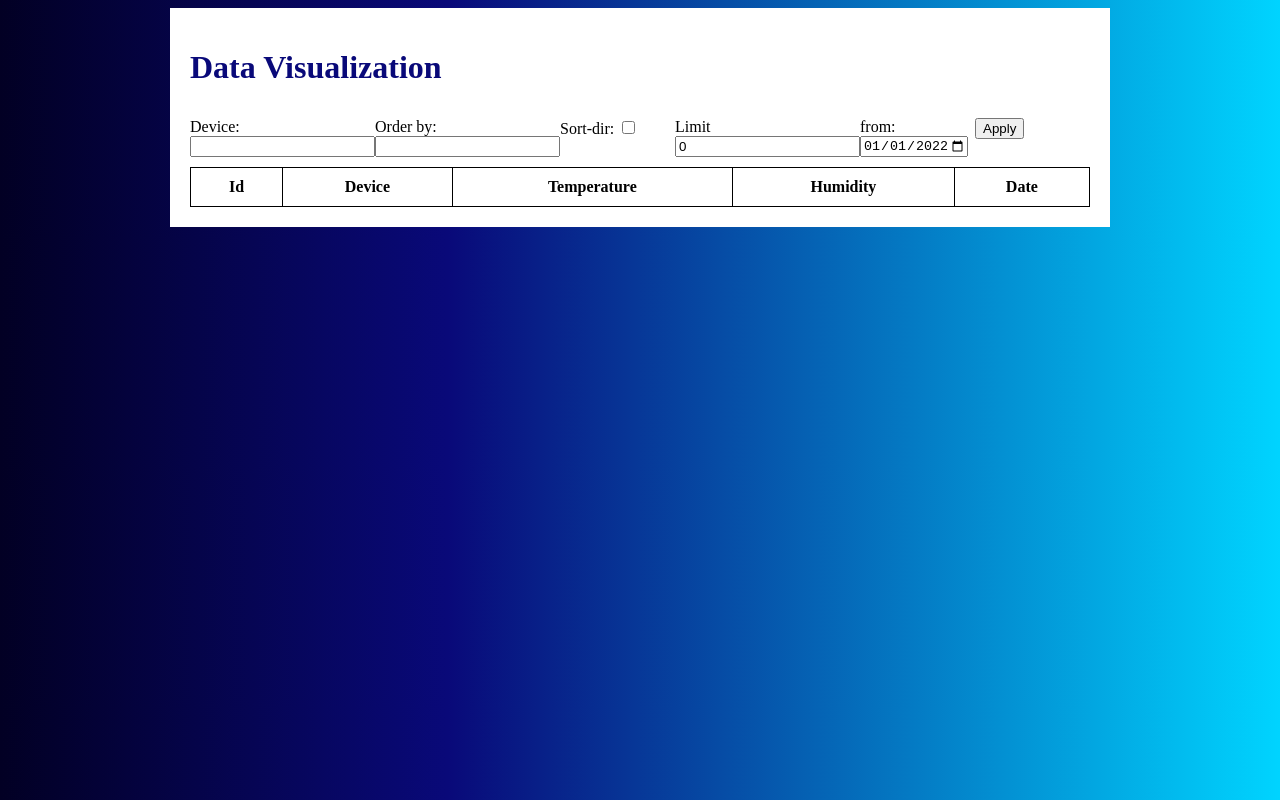
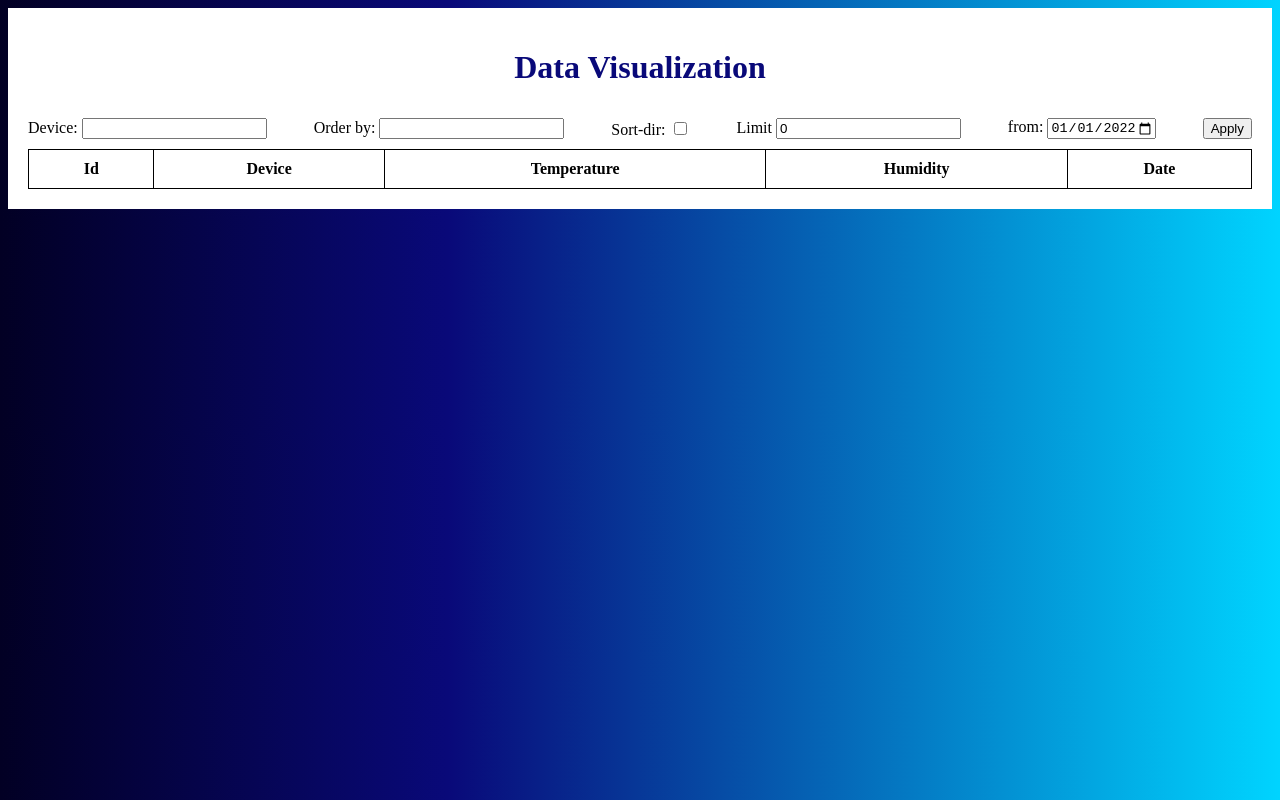
Before and after one commit to DanielEstrada971102/IOT-frontend-basic, a plain HTML site: page public/index.html in a window 1280 px wide. Drawn offline with Linux system fonts and the light colour scheme.

Commit message:
Fix HTML and add styles

```diff
--- a/public/index.html
+++ b/public/index.html
@@ -45,7 +45,7 @@
                 <!-- Campo de entrada para la fecha inicial -->
             </div>
             <div class="sub-box">
-                <button type="button" onclick="fetchData()">Apply</button> <!-- Botón para aplicar los filtros -->
+                <button type="button" onclick="fetchData()" id="button">Apply</button> <!-- Botón para aplicar los filtros -->
             </div>
         </form>
 
--- a/styles/styles.css
+++ b/styles/styles.css
@@ -5,10 +5,12 @@ h1 {
     color: rgba(9,9,121,1);
 }
 .container {
+    display: flex;
+    flex-flow: column;
     background: white;
-    max-width: 900px;
     margin: 0 auto;
     padding: 20px;
+    text-align: center;
 }
 
 #data-table, #form-table {
@@ -25,12 +27,15 @@ h1 {
 
 form {
     width: 100%;
+    display: flex;
+    flex-wrap: wrap;
+    gap: 10px;
     margin: 0px;
     padding: 10px 0px;
     justify-content: space-between;
-    display: flex
+    align-items: center;
 }
 
-.sub-box {
-    flex: 1;
+#device-list, #order, #sort-dir, #limit, #from-date, #from-date{
+    flex: auto;
 }
```
